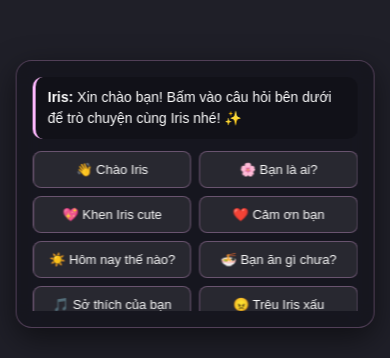
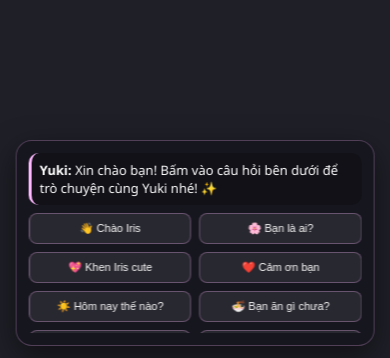
Before and after one commit to qmac267-beep/Iris, a website built with Vite: page index.html in a window 390 px wide. Shown: the part 486-844 px from the top of the page. Built offline with nearby package versions, Linux system fonts and the light colour scheme; files whose address does not match are found by name.

Commit message:
Update index.html

```diff
--- a/index.html
+++ b/index.html
@@ -3,11 +3,30 @@
 <head>
     <meta charset="UTF-8">
     <meta name="viewport" content="width=device-width, initial-scale=1.0">
-    <title>Iris 3D Avatar</title>
+    <title>Yuki 3D Avatar</title>
     <style>
-        * { margin: 0; padding: 0; box-sizing: border-box; }
-        body, html { width: 100%; height: 100%; overflow: hidden; background-color: #1f1f28; font-family: sans-serif; }
-        #canvas-container { width: 100%; height: 100%; position: absolute; top: 0; left: 0; z-index: 1; }
+        * {
+            margin: 0;
+            padding: 0;
+            box-sizing: border-box;
+        }
+
+        body, html {
+            width: 100%;
+            height: 100%;
+            overflow: hidden;
+            background-color: #1f1f28;
+            font-family: 'Segoe UI', Tahoma, Geneva, Verdana, sans-serif;
+        }
+
+        #canvas-container {
+            width: 100%;
+            height: 100%;
+            position: absolute;
+            top: 0;
+            left: 0;
+            z-index: 1;
+        }
 
         /* Màn hình hiển thị thông báo lỗi debug */
         #debug-log {
@@ -24,14 +43,13 @@
             display: none;
         }
 
-        /* KHUNG CHAT ĐÃ ĐƯỢC CHỈNH LỆCH SANG TRÁI */
+        /* --- MÁY TÍNH: KHUNG CHAT LỆCH TRÁI --- */
         #chat-container {
             position: absolute;
             bottom: 30px;
-            left: 5%; /* Căn lề trái 5% thay vì ở giữa */
-            transform: none; /* Bỏ transform căn giữa cũ */
+            left: 5%;
             width: 90%;
-            max-width: 420px; /* Thu gọn chiều rộng một chút cho thanh thoát */
+            max-width: 420px;
             background: rgba(22, 22, 30, 0.85);
             backdrop-filter: blur(12px);
             -webkit-backdrop-filter: blur(12px);
@@ -41,58 +59,84 @@
             z-index: 10;
             display: flex;
             flex-direction: column;
-            gap: 12px;
+            gap: 10px;
             box-shadow: 0 10px 30px rgba(0, 0, 0, 0.5);
         }
 
         #chat-box {
             font-size: 14px;
-            line-height: 1.5;
+            line-height: 1.4;
             color: #ffffff;
-            max-height: 110px;
+            max-height: 100px;
             overflow-y: auto;
-            background: rgba(0, 0, 0, 0.2);
-            padding: 10px 12px;
+            background: rgba(0, 0, 0, 0.25);
+            padding: 10px;
             border-radius: 10px;
             border-left: 3px solid #ffb8ff;
         }
 
         .options-grid {
             display: grid;
-            grid-template-columns: repeat(auto-fit, minmax(130px, 1fr));
+            grid-template-columns: repeat(auto-fit, minmax(120px, 1fr));
             gap: 8px;
-            max-height: 160px;
+            max-height: 150px;
             overflow-y: auto;
         }
 
         .option-btn {
-            padding: 10px;
+            padding: 8px 10px;
             border: 1px solid rgba(255, 184, 255, 0.3);
             border-radius: 8px;
             background: rgba(255, 255, 255, 0.08);
             color: #fff;
-            font-size: 13px;
+            font-size: 12px;
             cursor: pointer;
             text-align: center;
             transition: all 0.2s ease;
         }
+
         .option-btn:hover {
             background: rgba(255, 184, 255, 0.25);
             border-color: #ffb8ff;
             transform: translateY(-2px);
         }
 
-        /* Tùy chỉnh responsive cho màn hình điện thoại nhỏ */
+        /* --- ĐIỆN THOẠI (DƯỚI 600PX): ĐẨY NHÂN VẬT LÊN VÀ THU GỌN CHAT --- */
         @media (max-width: 600px) {
+            #canvas-container {
+                height: 65%;
+                top: 0;
+            }
+
             #chat-container {
                 left: 50%;
                 transform: translateX(-50%);
+                bottom: 12px;
                 width: 92%;
+                max-width: none;
+                padding: 12px;
+                gap: 8px;
+            }
+
+            #chat-box {
+                font-size: 13px;
+                max-height: 70px;
+                padding: 8px;
+            }
+
+            .options-grid {
+                grid-template-columns: repeat(2, 1fr);
+                max-height: 120px;
+            }
+
+            .option-btn {
+                padding: 8px 6px;
+                font-size: 11px;
             }
         }
     </style>
 
-    <!-- CDN Three.js v0.154.0 chuẩn tương thích VRM -->
+    <!-- CDN Three.js v0.154.0 -->
     <script type="importmap">
     {
         "imports": {
@@ -109,7 +153,7 @@
     <div id="canvas-container"></div>
 
     <div id="chat-container">
-        <div id="chat-box"><b>Iris:</b> Xin chào bạn! Bấm vào câu hỏi bên dưới để trò chuyện cùng Iris nhé! ✨</div>
+        <div id="chat-box"><b>Yuki:</b> Xin chào bạn! Bấm vào câu hỏi bên dưới để trò chuyện cùng Yuki nhé! ✨</div>
         <div id="options-container" class="options-grid"></div>
     </div>
 
```
